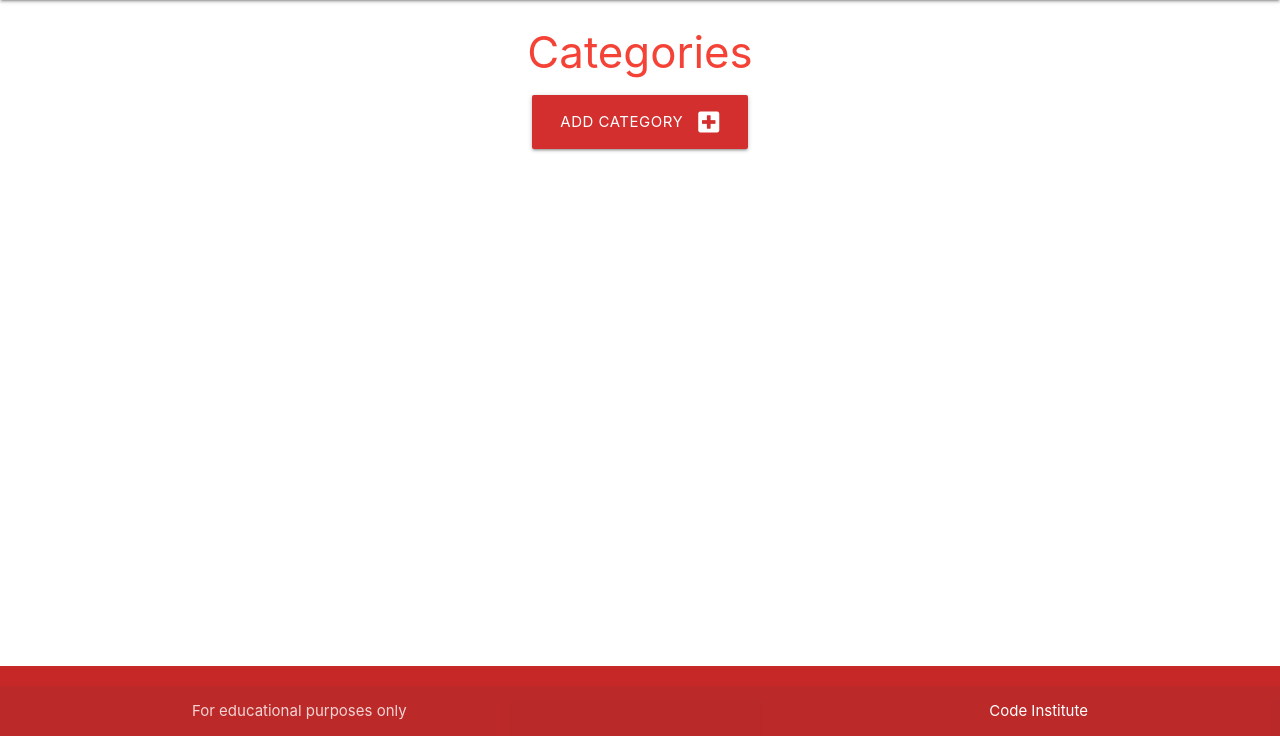
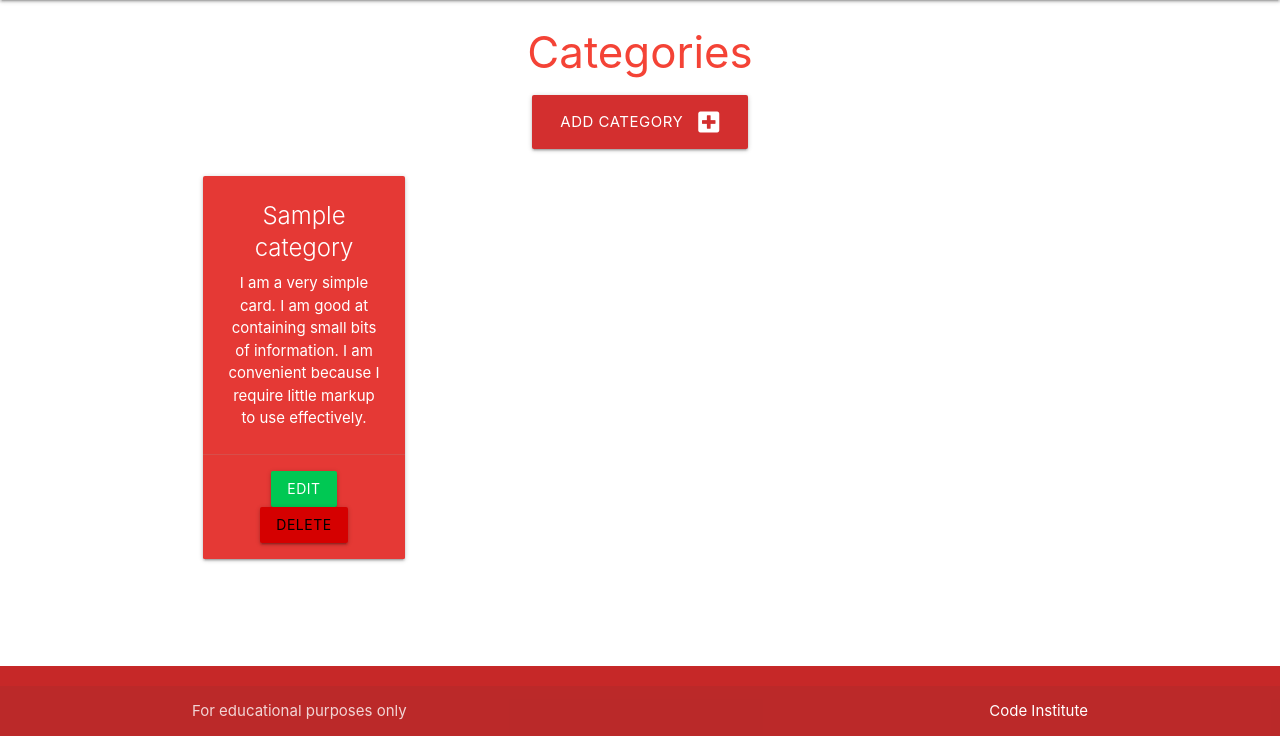
Before and after one commit to Morgana-S/flask-sqlalchemy-task-manager, a Python web app: template taskmanager/templates/categories.html in a window 1280 px wide. Shown: the part 64-800 px from the top of the page. Run offline with Jinja, Linux system fonts and the light colour scheme; the template is opened without the code that fills it: most values are stand-ins (such as "Sample title", 1, 10 or a date in 2020).

Commit message:
Add database connection for categories page

```diff
--- a/taskmanager/routes.py
+++ b/taskmanager/routes.py
@@ -10,7 +10,8 @@ def home():
 
 @app.route("/categories")
 def categories():
-    return render_template("categories.html")
+    categories = list(Category.query.order_by(Category.category_name).all())
+    return render_template("categories.html", categories=categories)
 
 
 @app.route("/add_category", methods=["GET", "POST"])
--- a/taskmanager/templates/categories.html
+++ b/taskmanager/templates/categories.html
@@ -12,4 +12,26 @@
   </div>
 </div>
 
+<div class="row">
+  <!-- prettier-ignore -->
+  {% for category in categories  %}
+  <div class="col s12 m6 l3">
+    <div class="card red darken-1 center-align">
+      <div class="card-content white-text">
+        <span class="card-title">{{ category.category_name }}</span>
+        <p>
+          I am a very simple card. I am good at containing small bits of
+          information. I am convenient because I require little markup to use
+          effectively.
+        </p>
+      </div>
+      <div class="card-action">
+        <a href="#" class="btn green darken-3 accent-4">Edit</a>
+        <a href="#" class="btn red darken-4 black-text accent-4">Delete</a>
+      </div>
+    </div>
+  </div>
+  {% endfor %}
+</div>
+
 {% endblock %}
```
